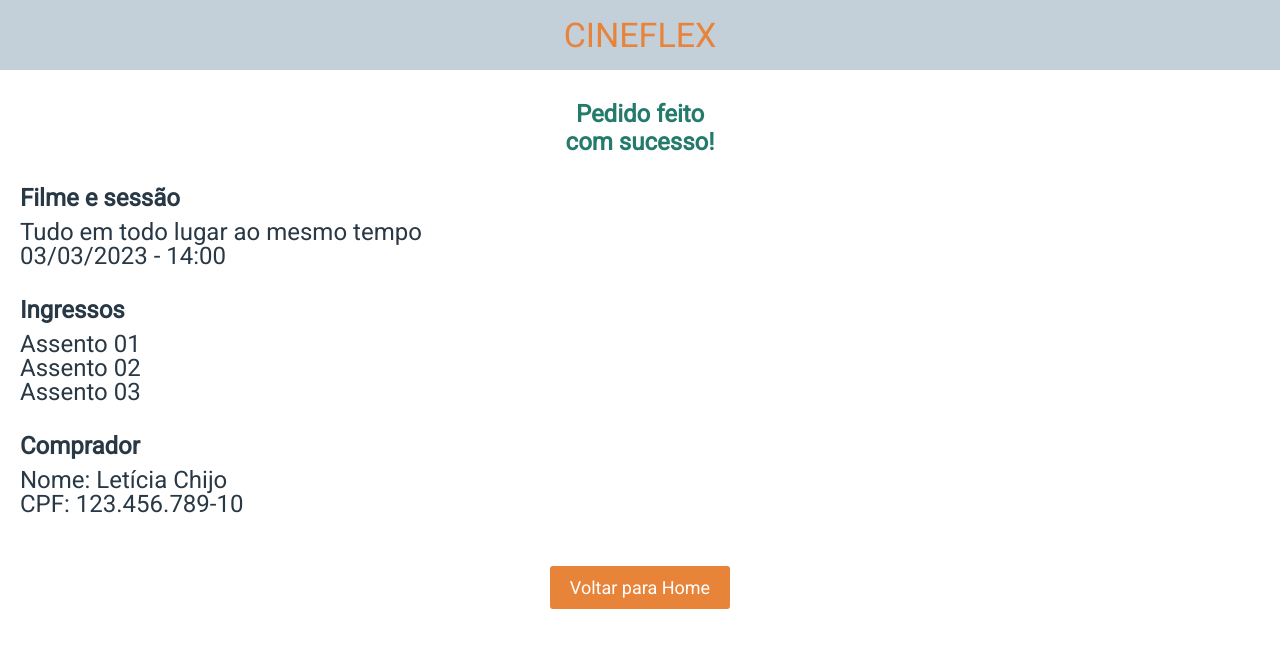
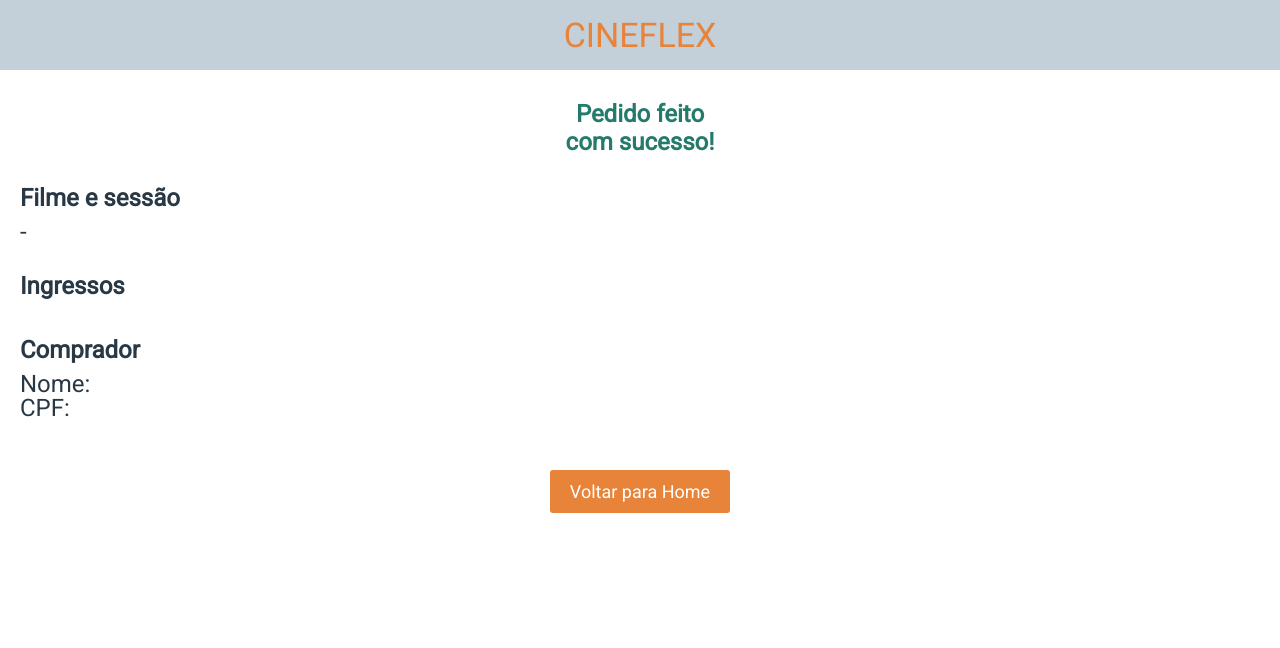
Before and after one commit to hardkill551/React_Cineflex, a React (Create React App) app: page /sucesso in a window 1280 px wide. Shown: the top 648 px of the page. Built offline with nearby package versions, Linux system fonts and the light colour scheme.

Commit message:
Sucesso e Correção automática

```diff
--- a/src/App.js
+++ b/src/App.js
@@ -4,16 +4,19 @@ import SeatsPage from "./pages/SeatsPage/SeatsPage"
 import SessionsPage from "./pages/SessionsPage/SessionsPage"
 import SuccessPage from "./pages/SuccessPage/SuccessPage"
 import {BrowserRouter, Route, Routes, } from "react-router-dom";
+import { useState } from "react"
+
 
 export default function App() {
+const [informations, setInformations] =useState({seats:[]})
     return (
         <BrowserRouter>
            <NavContainer>CINEFLEX</NavContainer>
             <Routes>
             <Route path="/" element={<HomePage />} />
-            <Route path="/assentos/:idSessao" element={<SeatsPage />} />
+            <Route path="/assentos/:idSessao" element={<SeatsPage setInformations={setInformations} informations={informations}/>} />
             <Route path="/sessoes/:idFilme" element={<SessionsPage /> } />
-            <Route path="/sucesso" element={<SuccessPage />} />
+            <Route path="/sucesso" element={<SuccessPage informations={informations}/>} />
             </Routes>
         </BrowserRouter>
     )
--- a/src/components/Seats.js
+++ b/src/components/Seats.js
@@ -1,10 +1,10 @@
 import { useState } from "react"
 import styled from "styled-components"
 
-export default function Seats({seat, available, setSelectedSeats, selectedseats, id}){
+export default function Seats({seat, available, setSelectedSeats, selectedseats, id, setInformations, informations}){
     const [yourSeat, setYourSeat] = useState(false)
     return(
-        <SeatItem onClick={()=>select()} yourSeat={yourSeat}available={available}>{seat}</SeatItem>
+        <SeatItem data-test="seat" onClick={()=>select()} yourSeat={yourSeat}available={available}>{seat}</SeatItem>
     )
     function select(){
         if(available===false){
@@ -12,11 +12,14 @@ export default function Seats({seat, available, setSelectedSeats, selectedseats,
         }
         setYourSeat(!yourSeat)
         if(!selectedseats.ids.includes(id)){
+            setInformations({...informations, seats:[...informations.seats, seat].sort()})
             setSelectedSeats({...selectedseats, ids:[...selectedseats.ids, id]})
         }
         if(selectedseats.ids.includes(id)){
-            const a = selectedseats.ids.filter((a)=>a!==id)
-            setSelectedSeats({...selectedseats, ids:a})
+            const newArray = selectedseats.ids.filter((a)=>a!==id)
+            const filterSeats = informations.seats.filter((a)=>a!==seat)
+            setInformations({...informations, seats:filterSeats.sort()})
+            setSelectedSeats({...selectedseats, ids:newArray})
         }
 
     }
--- a/src/components/Sessions.js
+++ b/src/components/Sessions.js
@@ -3,13 +3,13 @@ import styled from "styled-components"
 
 export default function Sessions({weekday, date, time}){
     return (
-        <SessionContainer>
+        <SessionContainer data-test="movie-day">
         {weekday} - {date}
 
         <ButtonsContainer>
         {time.map(h =>
         <Link key={h.id} to={`/assentos/${h.id}`}>
-            <button>{h.name}</button>
+            <button data-test="showtime">{h.name}</button>
         </Link>
         )}
         </ButtonsContainer>
--- a/src/pages/HomePage/HomePage.js
+++ b/src/pages/HomePage/HomePage.js
@@ -18,7 +18,7 @@ export default function HomePage() {
             <ListContainer>
                 {movies.map((m)=>
                 <Link to={`/sessoes/${m.id}`} key={m.id}>
-                <MovieContainer>
+                <MovieContainer data-test="movie">
                     <img src={m.posterURL} alt={m.title}/>
                 </MovieContainer>
                 </Link>)}
--- a/src/pages/SeatsPage/SeatsPage.js
+++ b/src/pages/SeatsPage/SeatsPage.js
@@ -4,27 +4,30 @@ import { Link, useParams } from "react-router-dom"
 import {PageContainer, SeatsContainer, CaptionContainer, CaptionItem, CaptionCircle, FormContainer, FooterContainer} from "./styled.js"
 import Seats from "../../components/Seats"
 
-export default function SeatsPage() {
+export default function SeatsPage({setInformations, informations}) {
     const parameters = useParams()
     const [seat, setSeat]=useState([])
     const [seats, setSeats]=useState([])
     const [selectedseats, setSelectedSeats] = useState({ids:[], name:"", cpf:""})
-    const [nextPage, setNextPage] = useState(false)
+    console.log(informations)
+
     useEffect(()=>{
+        window.scrollTo(0, 0)
+        setInformations({seats:[]})
         const promise = axios.get(`https://mock-api.driven.com.br/api/v8/cineflex/showtimes/${parameters.idSessao}/seats`)
         promise.then(res=> {
             setSeats(res.data)
             setSeat(res.data.seats)
         })
         promise.catch(err=> console.log(err.response.data))
+    },[])
 
-    },[])
     return (
         <PageContainer>
             Selecione o(s) assento(s)
 
             <SeatsContainer>
-                {seat.map(s=> <Seats key={s.id} selectedseats={selectedseats}setSelectedSeats={setSelectedSeats} id={s.id} seat={s.name} available={s.isAvailable}/>)}
+                {seat.map(s=> <Seats key={s.id} setInformations={setInformations} informations={informations} selectedseats={selectedseats} setSelectedSeats={setSelectedSeats} id={s.id} seat={s.name} available={s.isAvailable}/>)}
             </SeatsContainer>
 
             <CaptionContainer>
@@ -44,16 +47,24 @@ export default function SeatsPage() {
 
             <FormContainer>
                 Nome do Comprador:
-                <input value={selectedseats.name}onChange={e=>setSelectedSeats({...selectedseats, name:e.target.value})}placeholder="Digite seu nome..." />
+                <input data-test="client-name" value={selectedseats.name} onChange={e=>{
+                    setSelectedSeats({...selectedseats, name:e.target.value})
+                    setInformations({...informations, namePerson:e.target.value})
+                }
+                }placeholder="Digite seu nome..." />
 
                 CPF do Comprador:
-                <input value={selectedseats.cpf} onChange={e=>setSelectedSeats({...selectedseats, cpf:e.target.value})} placeholder="Digite seu CPF..." />
+                <input data-test="client-cpf" value={selectedseats.cpf} onChange={e=>{
+                    setSelectedSeats({...selectedseats, cpf:e.target.value})
+                    setInformations({...informations, cpf:e.target.value})
+                }} placeholder="Digite seu CPF..." />
+
                 <Link to="/sucesso">
-                <button onClick={()=>post()}>Reservar Assento(s)</button>
+                <button data-test="book-seat-btn" onClick={()=>post()}>Reservar Assento(s)</button>
                 </Link>
             </FormContainer>
             {seats.movie!==undefined?
-            <FooterContainer>
+            <FooterContainer data-test="footer">
                 <div>
                     <img src={seats.movie.posterURL} alt={seats.movie.title} />
                 </div>
@@ -71,8 +82,9 @@ export default function SeatsPage() {
     )
 
     function post(){
+        setInformations({...informations, name:seats.movie.title, date:seats.day.date, time:seats.name})
         const promise = axios.post("https://mock-api.driven.com.br/api/v8/cineflex/seats/book-many", selectedseats)
-        promise.then(() => console.log("Deu certo"))
+        promise.then(() => setSelectedSeats({ids:[], name:"", cpf:""}))
         promise.catch(() => console.log("Deu erro"))
     }
 }
--- a/src/pages/SessionsPage/SessionsPage.js
+++ b/src/pages/SessionsPage/SessionsPage.js
@@ -8,7 +8,6 @@ export default function SessionsPage() {
     const parameters = useParams()
     const [session, setSession] = useState([])
     const [days, setDays] = useState([])
-
     useEffect(()=>{
         const promise = axios.get(`https://mock-api.driven.com.br/api/v8/cineflex/movies/${parameters.idFilme}/showtimes`)
         promise.then(res => {
@@ -25,7 +24,7 @@ export default function SessionsPage() {
                 ))}
             </div>
 
-            <FooterContainer>
+            <FooterContainer data-test="footer">
                 <div>
                     <img src={session.posterURL} alt={session.tittle} />
                 </div>
--- a/src/pages/SuccessPage/SuccessPage.js
+++ b/src/pages/SuccessPage/SuccessPage.js
@@ -1,31 +1,33 @@
+import { Link } from "react-router-dom"
 import styled from "styled-components"
 
-export default function SuccessPage() {
-
+export default function SuccessPage({informations}) {
+    window.scrollTo(0, 0)
+    console.log(informations)
     return (
         <PageContainer>
             <h1>Pedido feito <br /> com sucesso!</h1>
 
-            <TextContainer>
+            <TextContainer data-test="movie-info">
                 <strong><p>Filme e sessão</p></strong>
-                <p>Tudo em todo lugar ao mesmo tempo</p>
-                <p>03/03/2023 - 14:00</p>
+                <p>{informations.name}</p>
+                <p>{informations.date}- {informations.time}</p>
             </TextContainer>
 
-            <TextContainer>
+            <TextContainer data-test="seats-info">
                 <strong><p>Ingressos</p></strong>
-                <p>Assento 01</p>
-                <p>Assento 02</p>
-                <p>Assento 03</p>
+                {informations.seats.map(a => <p key={a}>Assento {a}</p>)}
+
             </TextContainer>
 
-            <TextContainer>
+            <TextContainer data-test="client-info">
                 <strong><p>Comprador</p></strong>
-                <p>Nome: Letícia Chijo</p>
-                <p>CPF: 123.456.789-10</p>
+                <p>Nome: {informations.namePerson}</p>
+                <p>CPF: {informations.cpf}</p>
             </TextContainer>
-
-            <button>Voltar para Home</button>
+            <Link to="/">
+                <button data-test="go-home-btn">Voltar para Home</button>
+            </Link>
         </PageContainer>
     )
 }
```
